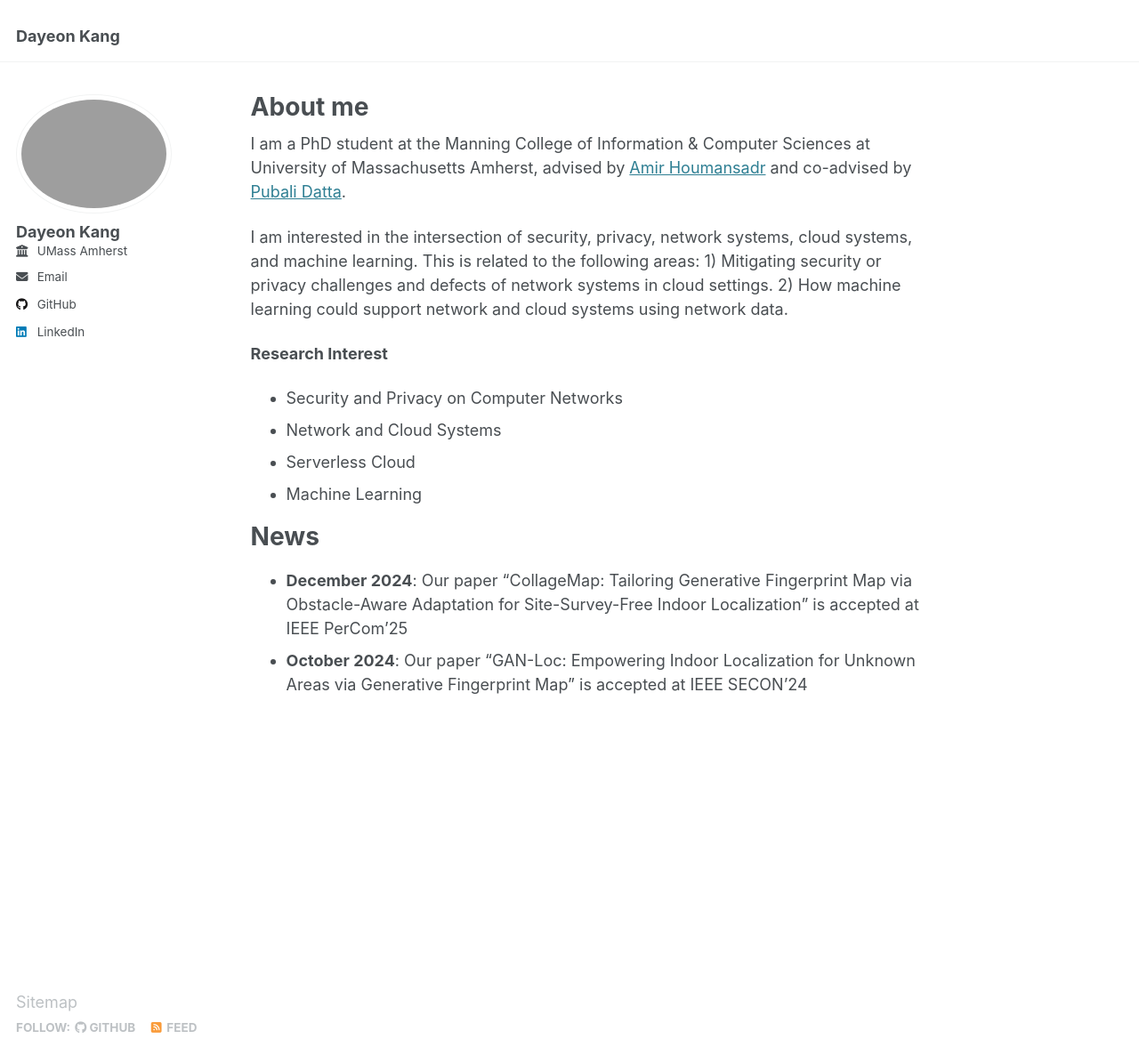
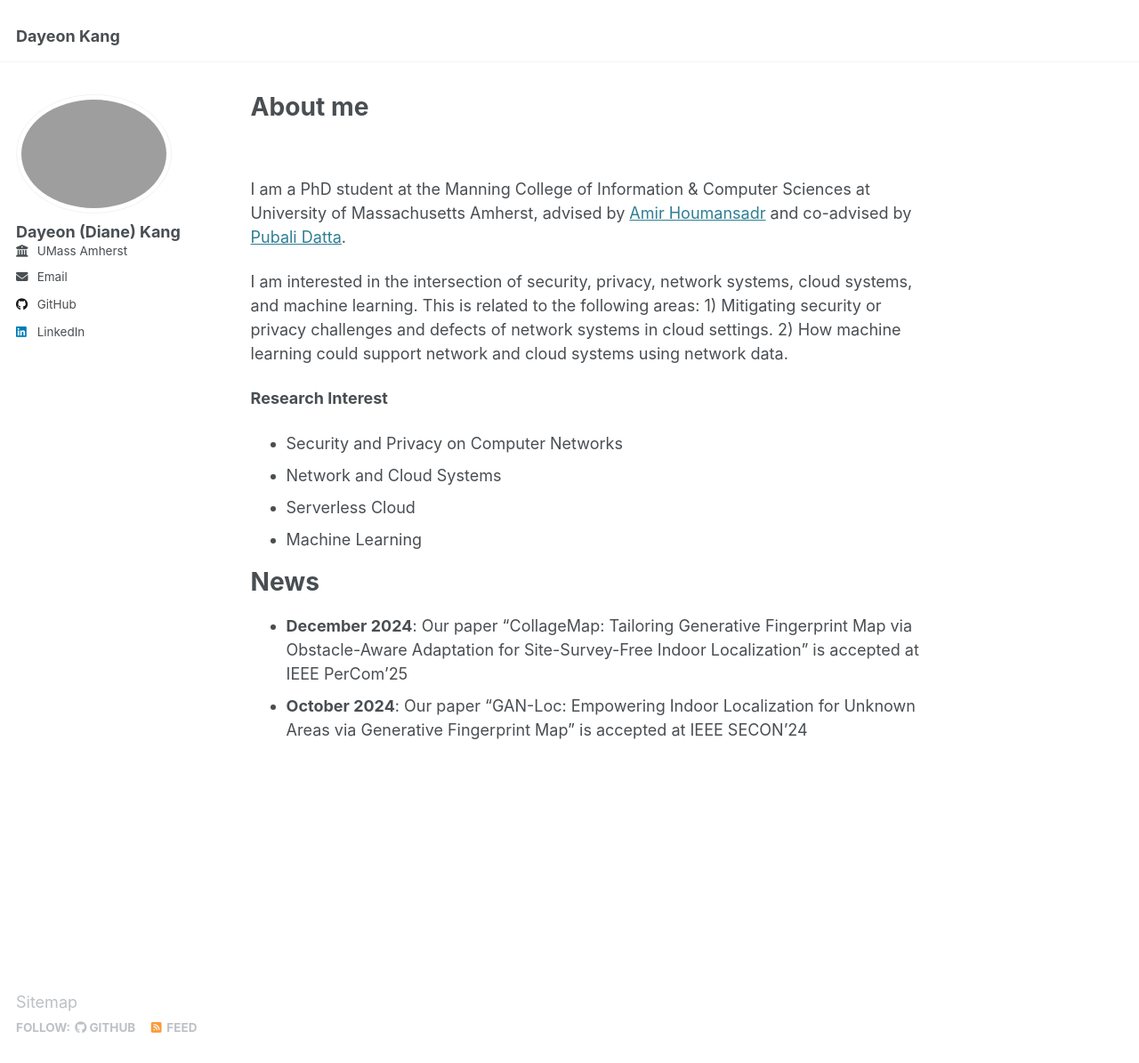
Before and after one commit to DayeonKang99/DayeonKang99.github.io, a Jekyll site: the page built from _pages/about.md, in a window 1280 px wide and 1195 px high. Shown: the whole window at 89% size. Built offline with Jekyll 4.4.1, drawn with Linux system fonts in a browser that asks for light colours.

Commit message:
modify aboutme

```diff
--- a/_config.yml
+++ b/_config.yml
@@ -23,7 +23,7 @@ repository               : "DayeonKang99/DayeonKang99.github.io"
 author:
   # Biographic information
   avatar           : "profile.jpg"
-  name             : "Dayeon Kang"
+  name             : "Dayeon (Diane) Kang"
   pronouns         : # example: "she/her"
   bio              : #"Short biography for the left-hand sidebar"
   #location         : "Amherst, Massachusetts"
--- a/_pages/about.md
+++ b/_pages/about.md
@@ -6,6 +6,7 @@ redirect_from:
   - /about/
   - /about.html
 ---
+<br>
 
 I am a PhD student at the Manning College of Information & Computer Sciences at University of Massachusetts Amherst, advised by [Amir Houmansadr](https://people.cs.umass.edu/~amir/) and co-advised by [Pubali Datta](https://people.cs.umass.edu/~pdatta/).
 
@@ -16,6 +17,7 @@ I am interested in the intersection of security, privacy, network systems, cloud
 * Network and Cloud Systems
 * Serverless Cloud
 * Machine Learning
+<br>
 
 News
 ======
```
